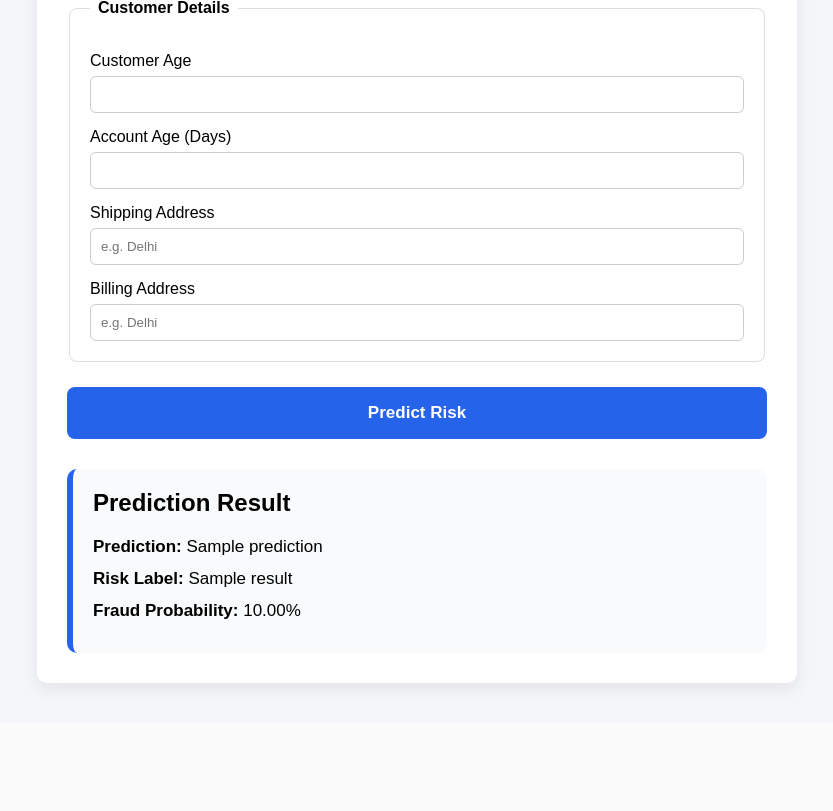
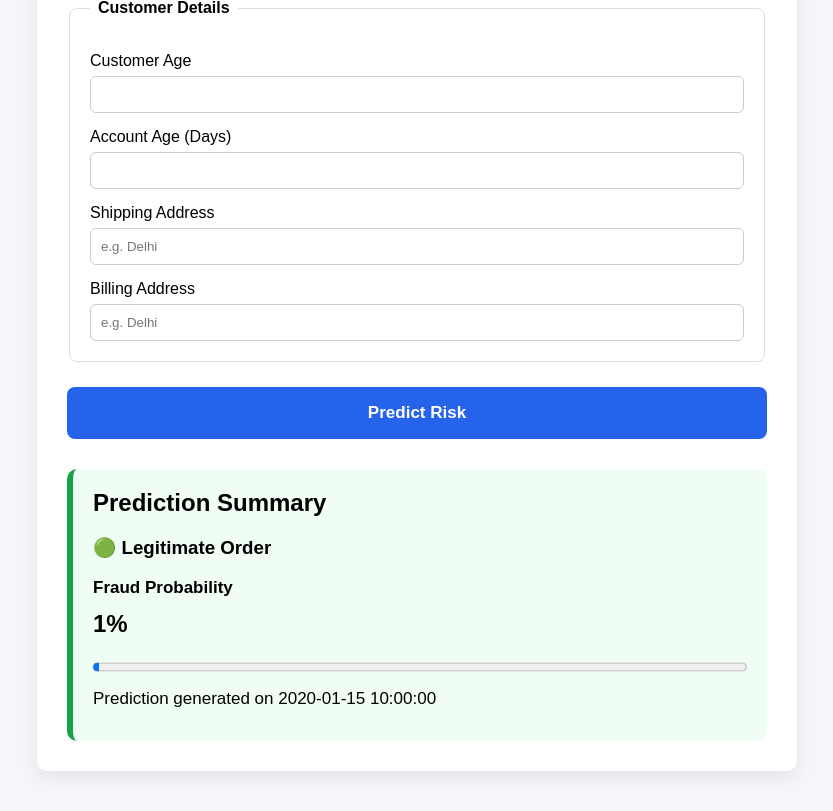
Before and after one commit to Bhav-creator452/order-risk-platform, a Python web app: template storefront/templates/index.html in a window 1280 px wide. Shown: the part 585-1396 px from the top of the page, without its empty margins (223-1056 px from the left). Before the commit the page ends 1279 px from the top, so only its background shows below. Run offline with Jinja, Linux system fonts and the light colour scheme; the template is opened without the code that fills it: most values are stand-ins (such as "Sample title", 1, 10 or a date in 2020).

Commit message:
Profession UI for flask App

```diff
--- a/storefront/static/css/style.css
+++ b/storefront/static/css/style.css
@@ -11,7 +11,7 @@ body {
   background: white;
   padding: 30px;
   border-radius: 10px;
-    box-shadow: 0 6px 18px rgba(0,0,0,.08);
+  box-shadow: 0 6px 18px rgba(0, 0, 0, 0.08);
 }
 
 h1 {
@@ -84,3 +84,40 @@ button:hover {
   margin: 12px 0;
   font-size: 17px;
 }
+
+.progress-fill {
+  height: 100%;
+  width: var(--progress);
+  background: #2563eb;
+}
+
+.high-risk {
+  border-left: 6px solid #dc2626;
+  background: #fef2f2;
+}
+
+.low-risk {
+  border-left: 6px solid #16a34a;
+  background: #f0fdf4;
+}
+
+.progress-bar {
+  width: 100%;
+  height: 18px;
+}
+
+.progress-high::-webkit-progress-value {
+  background: #dc2626;
+}
+
+.progress-low::-webkit-progress-value {
+  background: #16a34a;
+}
+
+.progress-high::-moz-progress-bar {
+  background: #dc2626;
+}
+
+.progress-low::-moz-progress-bar {
+  background: #16a34a;
+}
--- a/storefront/templates/index.html
+++ b/storefront/templates/index.html
@@ -100,33 +100,39 @@
       </form>
       {% if result %}
 
-<div class="result-card">
+<div class="result-card {% if result.prediction == 1 %}high-risk{% else %}low-risk{% endif %}">
 
-    <h2>Prediction Result</h2>
+    <h2>Prediction Summary</h2>
 
-    <p>
+    <div class="prediction-status">
 
-        <strong>Prediction:</strong>
+        {% if result.prediction == 1 %}
+            <h3 class="risk-high">🔴 Fraud Detected</h3>
+        {% else %}
+            <h3 class="risk-low">🟢 Legitimate Order</h3>
+        {% endif %}
 
-        {{ result.prediction }}
+    </div>
 
-    </p>
+    <div class="prediction-details">
 
-    <p>
+        <p>
+            <strong>Fraud Probability</strong>
+        </p>
 
-        <strong>Risk Label:</strong>
+        <h2>{{ result.fraud_percentage }}%</h2>
 
-        {{ result.label }}
+       <progress
+            class="progress-bar {% if result.prediction == 1 %}progress-high{% else %}progress-low{% endif %}"
+            value="{{ result.fraud_percentage }}"
+            max="100">
+        </progress>
 
-    </p>
+        <p class="timestamp">
+            Prediction generated on {{ prediction_time }}
+        </p>
 
-    <p>
-
-        <strong>Fraud Probability:</strong>
-
-        {{ "%.2f"|format(result.fraud_probability * 100) }}%
-
-    </p>
+    </div>
 
 </div>
 
```
Also changed, not shown: storefront/routes/main.py (+13 -0 lines). Lines whose indentation alone changed are shown as unchanged.
